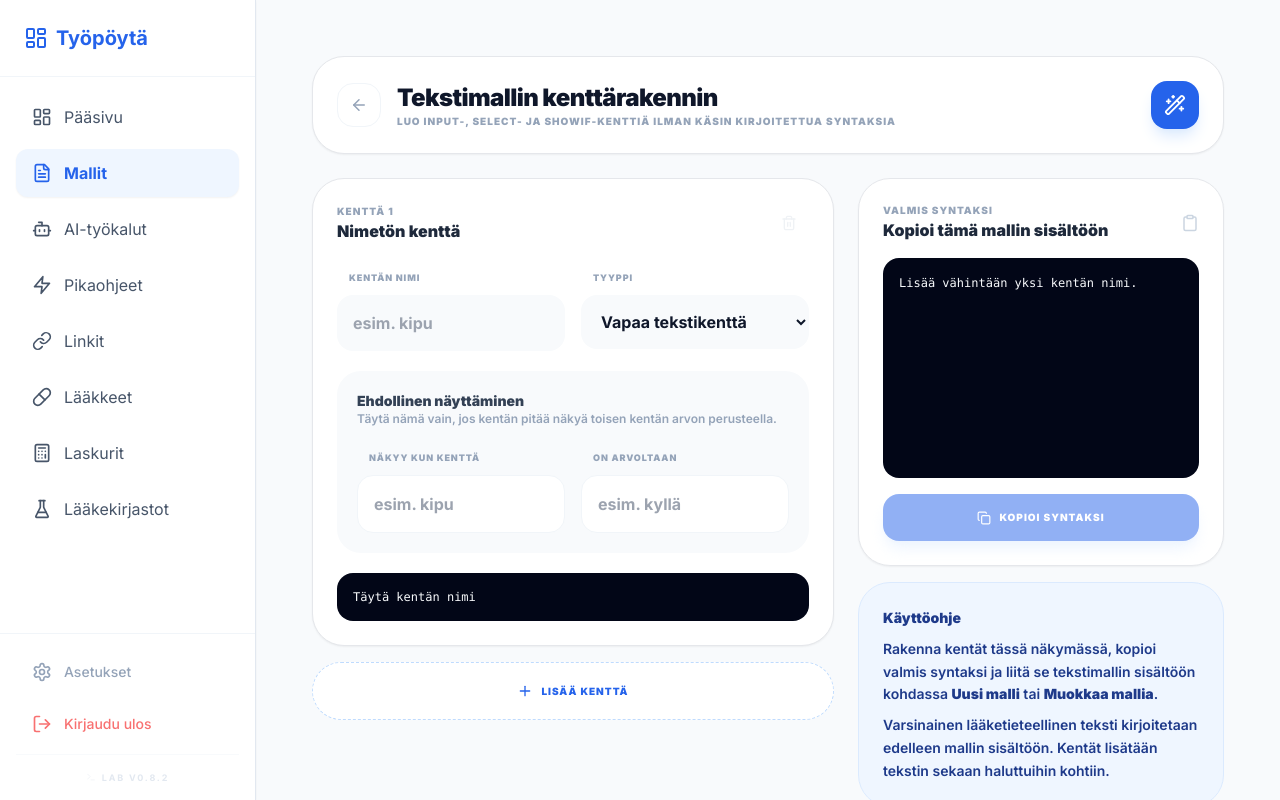
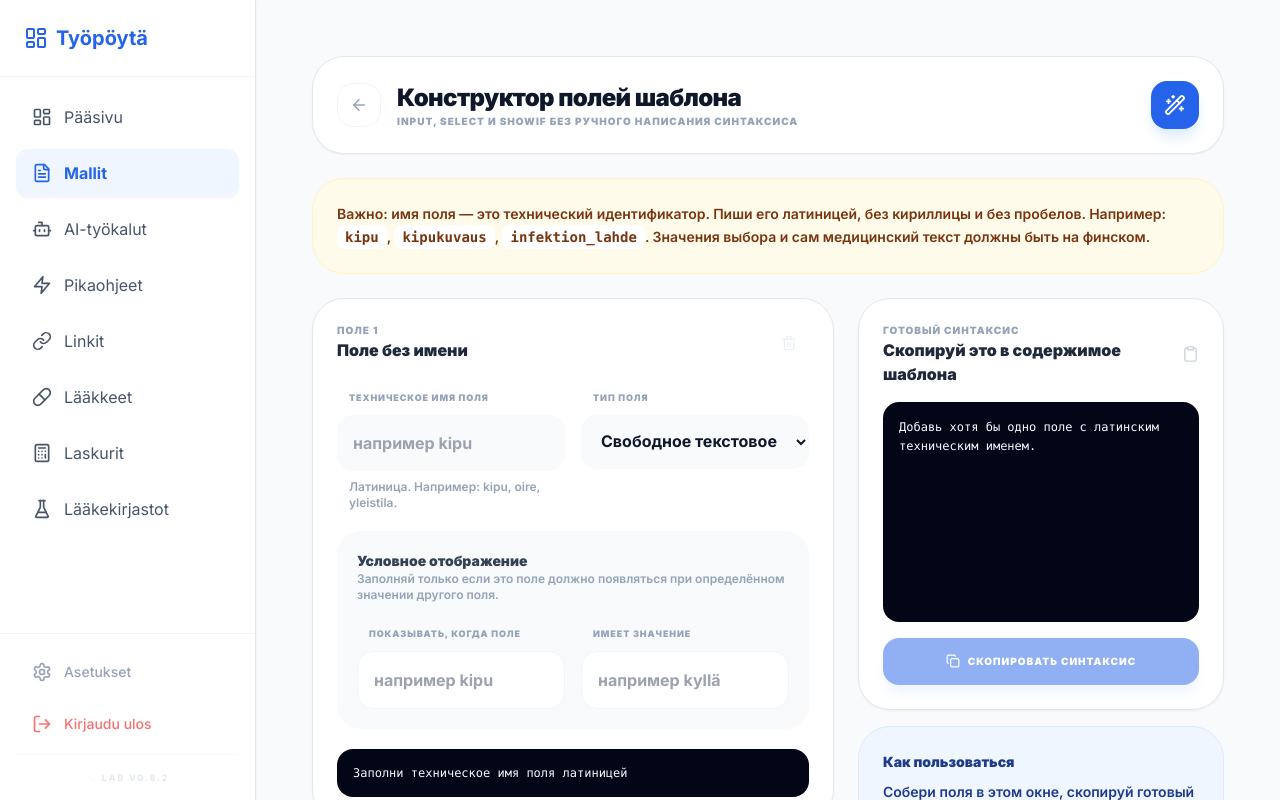
Before and after one commit to kapiur/LaakarinTyopoyta, a Next.js app: page /templates/builder in a window 1280 px wide. Built offline with nearby package versions, Linux system fonts and the light colour scheme; no server answers.

Commit message:
Translate template builder page to Russian

```diff
--- a/app/templates/builder/page.tsx
+++ b/app/templates/builder/page.tsx
@@ -106,13 +106,17 @@ export default function TemplateBuilderPage() {
             <ArrowLeft size={18} />
           </Link>
           <div>
-            <h1 className="text-2xl font-black tracking-tight">Tekstimallin kenttärakennin</h1>
-            <p className="text-[10px] font-black text-slate-400 uppercase tracking-widest">Luo input-, select- ja showIf-kenttiä ilman käsin kirjoitettua syntaksia</p>
+            <h1 className="text-2xl font-black tracking-tight">Конструктор полей шаблона</h1>
+            <p className="text-[10px] font-black text-slate-400 uppercase tracking-widest">Input, select и showIf без ручного написания синтаксиса</p>
           </div>
         </div>
         <div className="w-12 h-12 bg-blue-600 rounded-2xl flex items-center justify-center text-white shadow-lg shadow-blue-100">
           <Wand2 size={22} />
         </div>
+      </div>
+
+      <div className="bg-amber-50 border border-amber-100 rounded-[2rem] p-6 text-sm leading-relaxed text-amber-900 font-semibold">
+        Важно: имя поля — это технический идентификатор. Пиши его латиницей, без кириллицы и без пробелов. Например: <code className="font-mono bg-white px-2 py-1 rounded-lg">kipu</code>, <code className="font-mono bg-white px-2 py-1 rounded-lg">kipukuvaus</code>, <code className="font-mono bg-white px-2 py-1 rounded-lg">infektion_lahde</code>. Значения выбора и сам медицинский текст должны быть на финском.
       </div>
 
       <div className="grid lg:grid-cols-12 gap-6 items-start">
@@ -121,14 +125,14 @@ export default function TemplateBuilderPage() {
             <div key={field.id} className="bg-white border shadow-sm rounded-[2rem] p-6 space-y-5">
               <div className="flex items-center justify-between">
                 <div>
-                  <div className="text-[10px] font-black text-slate-400 uppercase tracking-widest">Kenttä {index + 1}</div>
-                  <div className="font-black text-slate-800">{field.name || 'Nimetön kenttä'}</div>
+                  <div className="text-[10px] font-black text-slate-400 uppercase tracking-widest">Поле {index + 1}</div>
+                  <div className="font-black text-slate-800">{field.name || 'Поле без имени'}</div>
                 </div>
                 <button
                   onClick={() => removeField(field.id)}
                   disabled={fields.length === 1}
                   className="p-3 text-slate-300 hover:text-red-600 hover:bg-red-50 rounded-xl transition-colors disabled:opacity-30"
-                  title="Poista kenttä"
+                  title="Удалить поле"
                 >
                   <Trash2 size={16} />
                 </button>
@@ -136,61 +140,63 @@ export default function TemplateBuilderPage() {
 
               <div className="grid md:grid-cols-2 gap-4">
                 <div className="space-y-2">
-                  <label className="text-[9px] font-black text-slate-400 uppercase tracking-widest ml-3">Kentän nimi</label>
+                  <label className="text-[9px] font-black text-slate-400 uppercase tracking-widest ml-3">Техническое имя поля</label>
                   <input
                     value={field.name}
                     onChange={(event) => updateField(field.id, { name: event.target.value })}
-                    placeholder="esim. kipu"
+                    placeholder="например kipu"
                     className="w-full p-4 bg-slate-50 border-none rounded-2xl outline-none focus:ring-4 focus:ring-blue-500/5 font-bold"
                   />
+                  <p className="text-xs text-slate-400 font-semibold ml-3">Латиница. Например: kipu, oire, yleistila.</p>
                 </div>
 
                 <div className="space-y-2">
-                  <label className="text-[9px] font-black text-slate-400 uppercase tracking-widest ml-3">Tyyppi</label>
+                  <label className="text-[9px] font-black text-slate-400 uppercase tracking-widest ml-3">Тип поля</label>
                   <select
                     value={field.type}
                     onChange={(event) => updateField(field.id, { type: event.target.value as FieldType })}
                     className="w-full p-4 bg-slate-50 border-none rounded-2xl outline-none focus:ring-4 focus:ring-blue-500/5 font-bold"
                   >
-                    <option value="input">Vapaa tekstikenttä</option>
-                    <option value="select">Valintakenttä</option>
+                    <option value="input">Свободное текстовое поле</option>
+                    <option value="select">Поле выбора</option>
                   </select>
                 </div>
               </div>
 
               {field.type === 'select' && (
                 <div className="space-y-2">
-                  <label className="text-[9px] font-black text-slate-400 uppercase tracking-widest ml-3">Valinnat pilkulla erotettuna</label>
+                  <label className="text-[9px] font-black text-slate-400 uppercase tracking-widest ml-3">Варианты выбора через запятую</label>
                   <input
                     value={field.options}
                     onChange={(event) => updateField(field.id, { options: event.target.value })}
                     placeholder="ei,kyllä"
                     className="w-full p-4 bg-slate-50 border-none rounded-2xl outline-none focus:ring-4 focus:ring-blue-500/5 font-bold"
                   />
+                  <p className="text-xs text-slate-400 font-semibold ml-3">Например: ei,kyllä или lievä,kohtalainen,voimakas.</p>
                 </div>
               )}
 
               <div className="bg-slate-50 rounded-[1.5rem] p-5 space-y-4">
                 <div>
-                  <div className="font-black text-slate-700 text-sm">Ehdollinen näyttäminen</div>
-                  <div className="text-xs text-slate-400 font-semibold">Täytä nämä vain, jos kentän pitää näkyä toisen kentän arvon perusteella.</div>
+                  <div className="font-black text-slate-700 text-sm">Условное отображение</div>
+                  <div className="text-xs text-slate-400 font-semibold">Заполняй только если это поле должно появляться при определённом значении другого поля.</div>
                 </div>
                 <div className="grid md:grid-cols-2 gap-4">
                   <div className="space-y-2">
-                    <label className="text-[9px] font-black text-slate-400 uppercase tracking-widest ml-3">Näkyy kun kenttä</label>
+                    <label className="text-[9px] font-black text-slate-400 uppercase tracking-widest ml-3">Показывать, когда поле</label>
                     <input
                       value={field.showIfParent}
                       onChange={(event) => updateField(field.id, { showIfParent: event.target.value })}
-                      placeholder="esim. kipu"
+                      placeholder="например kipu"
                       className="w-full p-4 bg-white border border-slate-100 rounded-2xl outline-none focus:ring-4 focus:ring-blue-500/5 font-bold"
                     />
                   </div>
                   <div className="space-y-2">
-                    <label className="text-[9px] font-black text-slate-400 uppercase tracking-widest ml-3">on arvoltaan</label>
+                    <label className="text-[9px] font-black text-slate-400 uppercase tracking-widest ml-3">имеет значение</label>
                     <input
                       value={field.showIfValue}
                       onChange={(event) => updateField(field.id, { showIfValue: event.target.value })}
-                      placeholder="esim. kyllä"
+                      placeholder="например kyllä"
                       className="w-full p-4 bg-white border border-slate-100 rounded-2xl outline-none focus:ring-4 focus:ring-blue-500/5 font-bold"
                     />
                   </div>
@@ -198,7 +204,7 @@ export default function TemplateBuilderPage() {
               </div>
 
               <div className="text-xs font-mono bg-slate-950 text-slate-50 rounded-2xl p-4 overflow-x-auto">
-                {buildFieldSyntax(field) || 'Täytä kentän nimi'}
+                {buildFieldSyntax(field) || 'Заполни техническое имя поля латиницей'}
               </div>
             </div>
           ))}
@@ -207,7 +213,7 @@ export default function TemplateBuilderPage() {
             onClick={addField}
             className="w-full p-5 bg-white border border-dashed border-blue-200 text-blue-600 rounded-[2rem] font-black uppercase tracking-widest text-[10px] hover:bg-blue-50 transition-colors flex items-center justify-center gap-2"
           >
-            <Plus size={16} /> Lisää kenttä
+            <Plus size={16} /> Добавить поле
           </button>
         </div>
 
@@ -215,13 +221,13 @@ export default function TemplateBuilderPage() {
           <div className="bg-white border shadow-sm rounded-[2rem] p-6 space-y-4">
             <div className="flex items-center justify-between">
               <div>
-                <div className="text-[10px] font-black text-slate-400 uppercase tracking-widest">Valmis syntaksi</div>
-                <div className="font-black text-slate-800">Kopioi tämä mallin sisältöön</div>
+                <div className="text-[10px] font-black text-slate-400 uppercase tracking-widest">Готовый синтаксис</div>
+                <div className="font-black text-slate-800">Скопируй это в содержимое шаблона</div>
               </div>
               <Clipboard size={18} className="text-slate-300" />
             </div>
             <pre className="min-h-[220px] bg-slate-950 text-slate-50 rounded-2xl p-4 text-xs leading-relaxed overflow-x-auto whitespace-pre-wrap">
-              <code>{generatedSyntax || 'Lisää vähintään yksi kentän nimi.'}</code>
+              <code>{generatedSyntax || 'Добавь хотя бы одно поле с латинским техническим именем.'}</code>
             </pre>
             <button
               onClick={copySyntax}
@@ -229,14 +235,15 @@ export default function TemplateBuilderPage() {
               className="w-full px-6 py-4 bg-blue-600 text-white rounded-2xl font-black uppercase tracking-widest text-[10px] hover:bg-blue-700 disabled:opacity-50 flex items-center justify-center gap-2 shadow-lg shadow-blue-100"
             >
               <Copy size={14} />
-              {copied ? 'Kopioitu' : 'Kopioi syntaksi'}
+              {copied ? 'Скопировано' : 'Скопировать синтаксис'}
             </button>
           </div>
 
           <div className="bg-blue-50 border border-blue-100 rounded-[2rem] p-6 text-sm text-blue-900 font-semibold leading-relaxed space-y-2">
-            <div className="font-black">Käyttöohje</div>
-            <p>Rakenna kentät tässä näkymässä, kopioi valmis syntaksi ja liitä se tekstimallin sisältöön kohdassa <span className="font-black">Uusi malli</span> tai <span className="font-black">Muokkaa mallia</span>.</p>
-            <p>Varsinainen lääketieteellinen teksti kirjoitetaan edelleen mallin sisältöön. Kentät lisätään tekstin sekaan haluttuihin kohtiin.</p>
+            <div className="font-black">Как пользоваться</div>
+            <p>Собери поля в этом окне, скопируй готовый синтаксис и вставь его в содержимое шаблона в разделе <span className="font-black">Uusi malli</span> или <span className="font-black">Muokkaa mallia</span>.</p>
+            <p>Финский медицинский текст пишется в самом шаблоне. Поля вставляются внутрь текста в нужных местах.</p>
+            <p>Пример: <code className="font-mono bg-white px-2 py-1 rounded-lg">Kipu: {'{{kipu:select:ei,kyllä}}'}.</code></p>
           </div>
         </div>
       </div>
```
